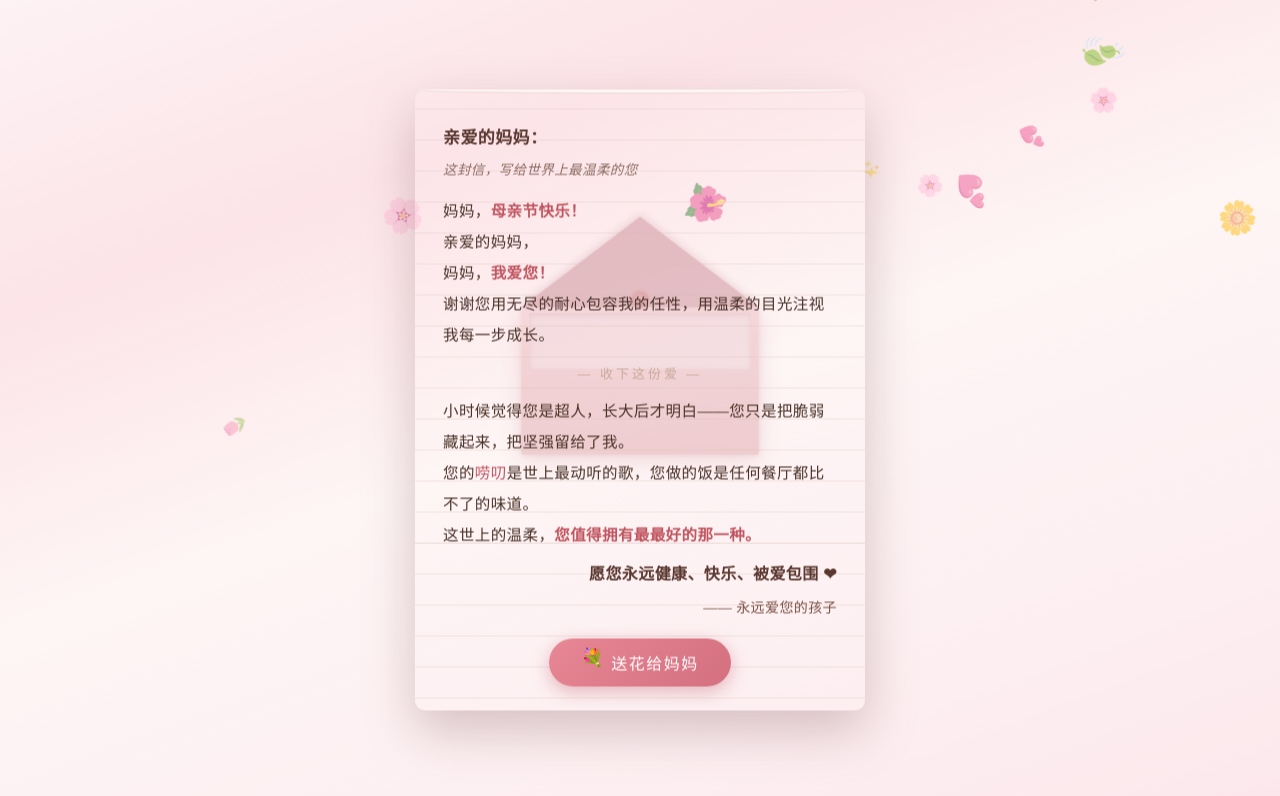
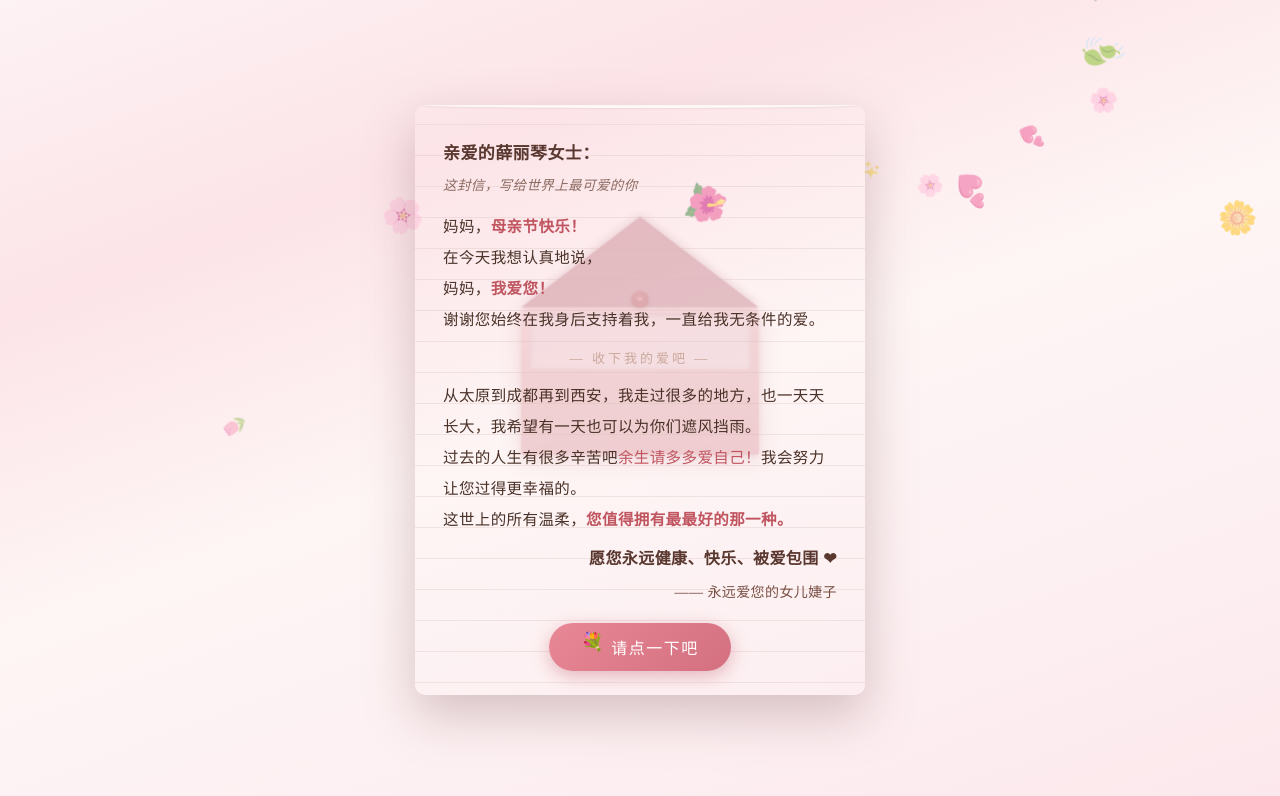
Before and after one commit to ajwpycb-ship-it/ajwpycb-ship-it.github.io, a plain HTML site: page deepseek_html_20260508_e763ca.html in a window 1280 px wide. Both pictures are taken after a click on the element 640 px from the left and 372 px from the top of the page. Drawn offline with Linux system fonts and the light colour scheme.

Commit message:
Update deepseek_html_20260508_e763ca.html

```diff
--- a/deepseek_html_20260508_e763ca.html
+++ b/deepseek_html_20260508_e763ca.html
@@ -504,7 +504,7 @@
 </head>
 <body>
     <div class="bg-petals" id="bgPetals"></div>
-    <div class="toast-message" id="toastMessage">💐 花束已送达！愿妈妈永远被爱包围～</div>
+    <div class="toast-message" id="toastMessage">💐 花束已送达！愿妈妈永远被爱与幸福包围～</div>
 
     <div class="scene">
         <div class="envelope-wrapper" id="envelopeWrapper" title="点击打开信封">
@@ -521,20 +521,20 @@
         <!-- 信纸独立于信封，固定居中 -->
         <div class="letter-container" id="letterContainer">
             <div class="letter-paper">
-                <p class="greeting">亲爱的妈妈：</p>
-                <p class="subtitle">这封信，写给世界上最温柔的您</p>
+                <p class="greeting">亲爱的薛丽琴女士：</p>
+                <p class="subtitle">这封信，写给世界上最可爱的你</p>
                 <p>妈妈，<span class="highlight">母亲节快乐！</span></p>
-                <p>亲爱的妈妈，</p>
+                <p>在今天我想认真地说，</p>
                 <p>妈妈，<span class="highlight">我爱您！</span></p>
-                <p>谢谢您用无尽的耐心包容我的任性，用温柔的目光注视我每一步成长。</p>
-                <p class="divider">— 收下这份爱 —</p>
-                <p>小时候觉得您是超人，长大后才明白——您只是把脆弱藏起来，把坚强留给了我。</p>
-                <p>您的<span style="color:#c05560;">唠叨</span>是世上最动听的歌，您做的饭是任何餐厅都比不了的味道。</p>
-                <p>这世上的温柔，<span class="highlight">您值得拥有最最好的那一种。</span></p>
+                <p>谢谢您始终在我身后支持着我，一直给我无条件的爱。</p>
+                <p class="divider">— 收下我的爱吧 —</p>
+                <p>从太原到成都再到西安，我走过很多的地方，也一天天长大，我希望有一天也可以为你们遮风挡雨。</p>
+                <p>过去的人生有很多辛苦吧<span style="color:#c05560;">余生请多多爱自己！</span>我会努力让您过得更幸福的。</p>
+                <p>这世上的所有温柔，<span class="highlight">您值得拥有最最好的那一种。</span></p>
                 <p class="blessing">愿您永远健康、快乐、被爱包围 ❤</p>
-                <p class="signature">—— 永远爱您的孩子</p>
+                <p class="signature">—— 永远爱您的女儿婕子</p>
                 <button class="send-flowers-btn" id="sendFlowersBtn">
-                    <span class="btn-icon">💐</span>送花给妈妈
+                    <span class="btn-icon">💐</span>请点一下吧
                 </button>
             </div>
         </div>
@@ -602,7 +602,7 @@
                 bouquetPopup.classList.add('show');
                 setTimeout(() => {
                     toastMessage.classList.add('show');
-                    setTimeout(() => toastMessage.classList.remove('show'), 2800);
+                    setTimeout(() => toastMessage.classList.remove('show'), 6000);
                 }, 400);
                 createPetalRain();
             }
```
